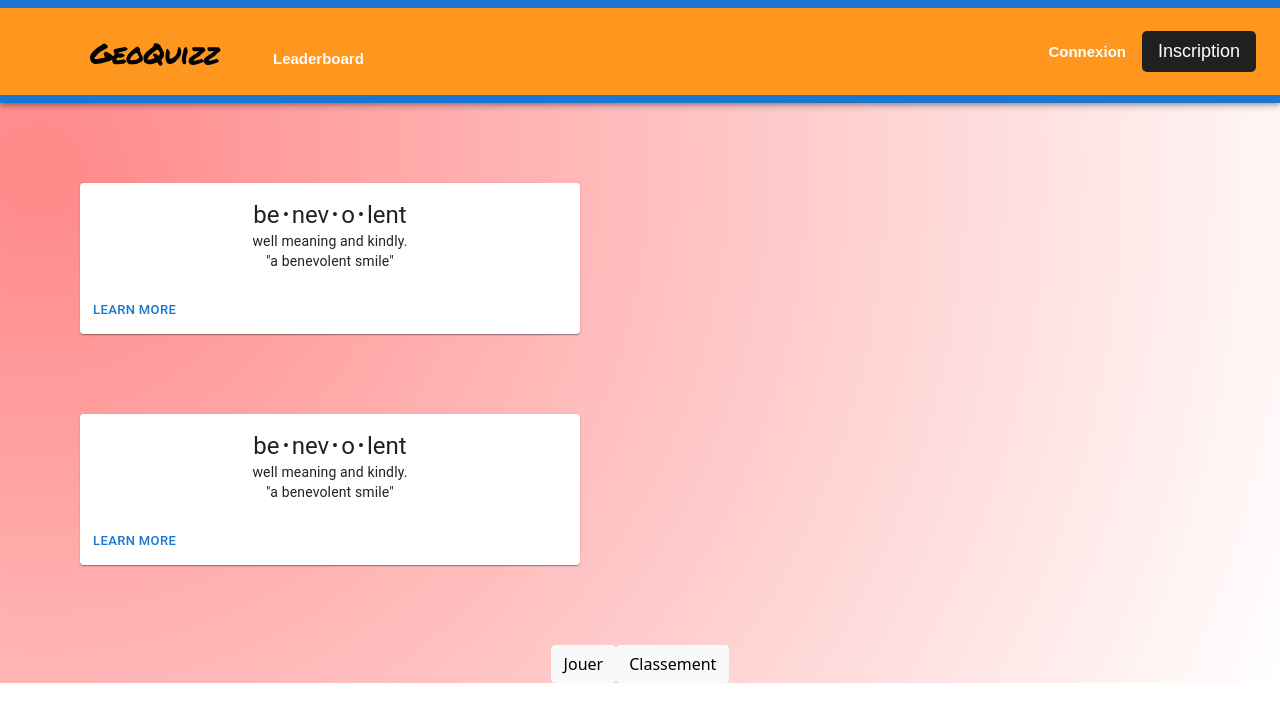
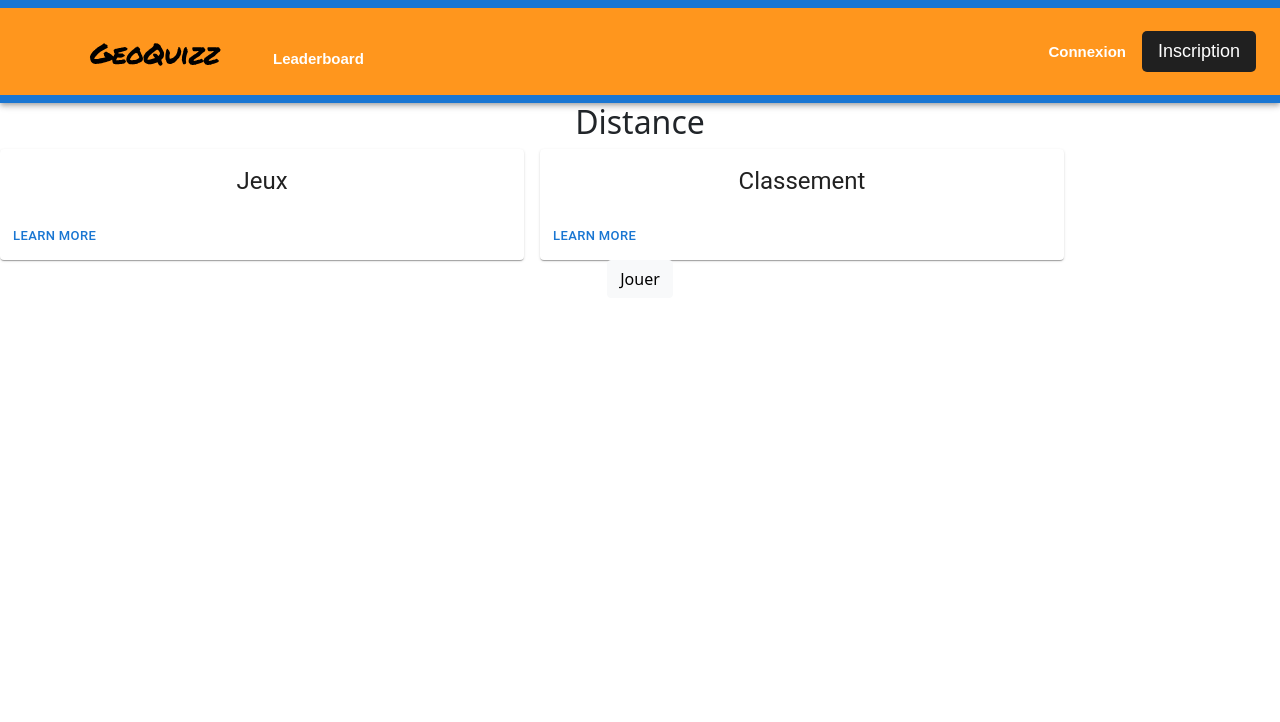
Before and after one commit to valentinflegon/quizz-app, a React (Create React App) app in the folder client/: page / in a window 1280 px wide. Shown: the top 722 px of the page. Built offline with nearby package versions, Linux system fonts and the light colour scheme; a web font is replaced by a local one.

Commit message:
avancement

```diff
--- a/client/src/components/MainMenu.jsx
+++ b/client/src/components/MainMenu.jsx
@@ -1,4 +1,5 @@
 import React from 'react';
+import { styled } from '@mui/material/styles';
 import { NavLink } from 'react-router-dom';
 import Box from '@mui/material/Box';
 import Paper from '@mui/material/Paper';
@@ -7,6 +8,15 @@ import CardActions from '@mui/material/CardActions';
 import CardContent from '@mui/material/CardContent';
 import Button from '@mui/material/Button';
 import Typography from '@mui/material/Typography';
+import Grid from '@mui/material/Grid';
+
+
+const Item = styled(Paper)(({ theme }) => ({
+  ...theme.typography.body2,
+  padding: theme.spacing(1),
+  textAlign: 'center',
+  color: theme.palette.text.secondary,
+}));
 
 const bull = (
   <Box
@@ -19,43 +29,47 @@ const bull = (
 
 const MainMenu = () => {
   return (
-    <><Card sx={{ minWidth: 275, maxWidth: 500, margin:10 }}>
+<>
+<h2>Distance</h2>
+<Grid container className='cards' spacing={2}>
+  <Grid item xs={5}>
+
+    <Card >
       <CardContent>
         <Typography variant="h5" component="div">
-          be{bull}nev{bull}o{bull}lent
-        </Typography>
-
-        <Typography variant="body2">
-          well meaning and kindly.
-          <br />
-          {'"a benevolent smile"'}
+         Jeux
         </Typography>
       </CardContent>
       <CardActions>
         <Button size="small">Learn More</Button>
       </CardActions>
     </Card>
-    <Card sx={{ minWidth: 275, maxWidth: 500, margin:10 }}>
+
+  </Grid>
+  <Grid item xs={5}>
+    <Card >
       <CardContent>
         <Typography variant="h5" component="div">
-          be{bull}nev{bull}o{bull}lent
+         Classement
         </Typography>
 
-        <Typography variant="body2">
-          well meaning and kindly.
-          <br />
-          {'"a benevolent smile"'}
-        </Typography>
+
       </CardContent>
       <CardActions>
         <Button size="small">Learn More</Button>
       </CardActions>
     </Card>
+  </Grid>
+</Grid>
+
     <div className='main-menu'>
         <div className='btn btn-light'> <NavLink exact to="/play">Jouer</NavLink></div>
-        <div className='btn btn-light'> <NavLink exact to="/leaderboard">Classement</NavLink></div>
-      </div></>
+      </div>
+
+      </>
   )
+
+
 };
 
 export default MainMenu;
--- a/client/src/components/Navbar.jsx
+++ b/client/src/components/Navbar.jsx
@@ -69,7 +69,7 @@ const NavBar = () => {
   };
 
   return isLogged ? ( //isLogged true
-    <AppBar position="static">
+    <AppBar className='navbar' position="static">
       <Container className="navbar" maxWidth="xl">
         <Toolbar disableGutters>
           <Typography
--- a/client/src/styles/_app.scss
+++ b/client/src/styles/_app.scss
@@ -14,20 +14,24 @@ a {
     text-decoration: none;
 }
 
-.gradient__bg{
+.App{
+    background-color: rgb(255, 255, 255);
+}
 
-    /* ff 3.6+ */
-    background:-moz-radial-gradient(circle at 3% 25%, rgba(255, 136, 136, 1) 0%, rgba(255, 255, 255, 1) 100%);
+// .gradient__bg{
 
-    /* safari 5.1+,chrome 10+ */
-    background:-webkit-radial-gradient(circle at 3% 25%, rgba(255, 136, 136, 1) 0%, rgba(255, 255, 255, 1) 100%);
+//     /* ff 3.6+ */
+//     background:-moz-radial-gradient(circle at 3% 25%, rgba(255, 136, 136, 1) 0%, rgba(255, 255, 255, 1) 100%);
 
-    /* opera 11.10+ */
-    background:-o-radial-gradient(circle at 3% 25%, rgba(255, 136, 136, 1) 0%, rgba(255, 255, 255, 1) 100%);
+//     /* safari 5.1+,chrome 10+ */
+//     background:-webkit-radial-gradient(circle at 3% 25%, rgba(255, 136, 136, 1) 0%, rgba(255, 255, 255, 1) 100%);
 
-    /* ie 10+ */
-    background:-ms-radial-gradient(circle at 3% 25%, rgba(255, 136, 136, 1) 0%, rgba(255, 255, 255, 1) 100%);
+//     /* opera 11.10+ */
+//     background:-o-radial-gradient(circle at 3% 25%, rgba(255, 136, 136, 1) 0%, rgba(255, 255, 255, 1) 100%);
 
-    /* global 92%+ browsers support */
-    background:radial-gradient(circle at 3% 25%, rgba(255, 136, 136, 1) 0%, rgba(255, 255, 255, 1) 100%);
-}
+//     /* ie 10+ */
+//     background:-ms-radial-gradient(circle at 3% 25%, rgba(255, 136, 136, 1) 0%, rgba(255, 255, 255, 1) 100%);
+
+//     /* global 92%+ browsers support */
+//     background:radial-gradient(circle at 3% 25%, rgba(255, 136, 136, 1) 0%, rgba(255, 255, 255, 1) 100%);
+// }
--- a/client/src/styles/components/_mainmenu.scss
+++ b/client/src/styles/components/_mainmenu.scss
@@ -4,3 +4,7 @@
   display: flex;
   justify-content: center;
 }
+
+.cards{
+
+}
```
